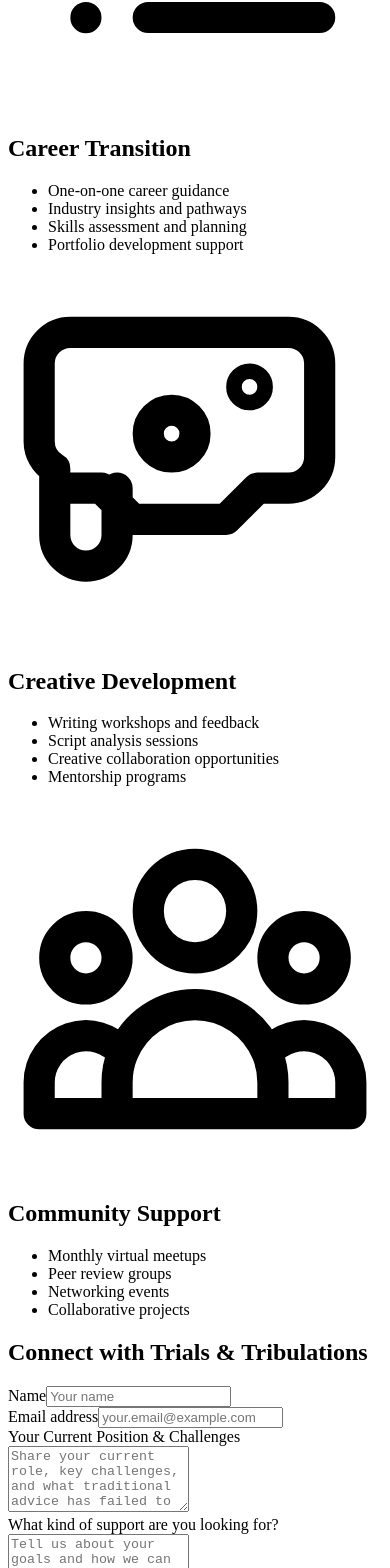
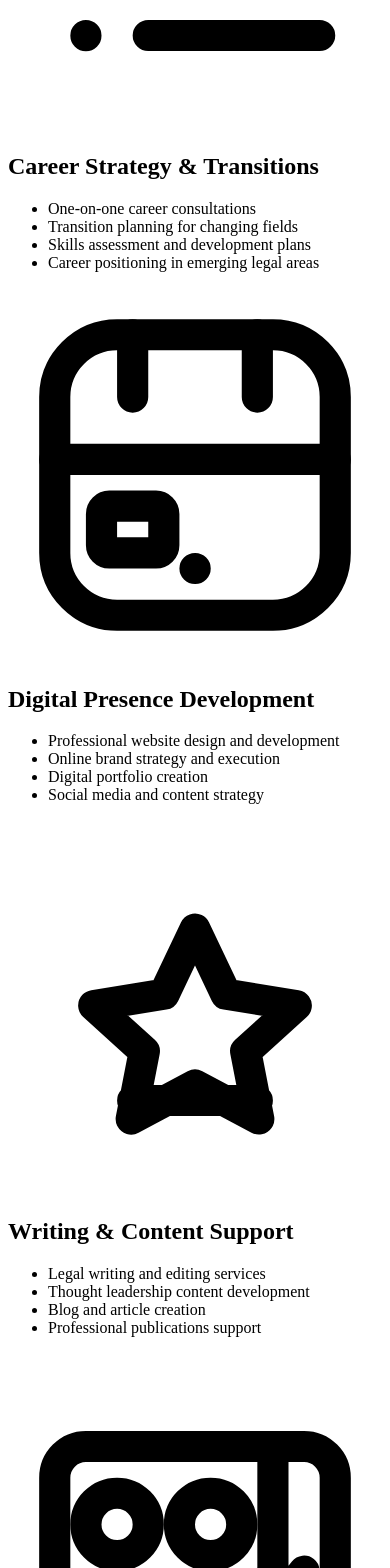
Before and after one commit to matthewanthony777/trials-tribulations-law, a Next.js app: page /collaborate in a window 390 px wide. Shown: the part 400-1968 px from the top of the page. Built offline with nearby package versions, Linux system fonts and the light colour scheme.

Commit message:
collab page update

```diff
--- a/app/collaborate/page.tsx
+++ b/app/collaborate/page.tsx
@@ -4,78 +4,104 @@ import CollaborateForm from '@/components/collaborate-form'
 export default function CollaboratePage() {
   return (
     <section className="min-h-screen bg-black text-white pb-24 pt-40">
-      <div className="container max-w-5xl mx-auto px-4">
+      <div className="container max-w-6xl mx-auto px-4">
         <div className="text-center mb-16">
-          <h1 className="text-5xl font-serif font-bold mb-6">Join Our Legal Community</h1>
+          <h1 className="text-5xl font-serif font-bold mb-6">Work With Us</h1>
           <p className="text-xl text-gray-300 max-w-3xl mx-auto">
-            Whether you're dreaming of a career in law, looking to develop your expertise, or seeking to connect with
-            fellow legal professionals - you've found your home.
+            We help legal professionals thrive in the age of AI and technological disruption through strategic career guidance,
+            digital presence development, and creative content support.
           </p>
         </div>
 
-        <div className="grid grid-cols-1 md:grid-cols-3 gap-6 mb-16">
-          {/* Career Transition */}
-          <div className="bg-zinc-900/50 border border-white/10 rounded-lg p-8">
+        <div className="grid grid-cols-1 md:grid-cols-2 lg:grid-cols-4 gap-6 mb-16">
+          {/* Career Strategy & Transitions */}
+          <div className="bg-zinc-900/50 border border-white/10 rounded-lg p-8 hover:border-indigo-500/30 hover:bg-zinc-900/80 transition-all duration-300">
             <div className="mb-4">
               <div className="w-10 h-10 bg-indigo-900/50 rounded-md flex items-center justify-center mb-4">
                 <svg className="w-6 h-6 text-indigo-400" viewBox="0 0 24 24" fill="none" xmlns="http://www.w3.org/2000/svg">
                   <path d="M9 6H20M9 12H20M9 18H20M5 6V6.01M5 12V12.01M5 18V18.01" stroke="currentColor" strokeWidth="2" strokeLinecap="round" strokeLinejoin="round"/>
                 </svg>
               </div>
-              <h2 className="text-2xl font-bold mb-2">Career Transition</h2>
+              <h2 className="text-2xl font-bold mb-2">Career Strategy & Transitions</h2>
             </div>
 
             <ul className="space-y-3 text-gray-300">
-              <li>One-on-one career guidance</li>
-              <li>Industry insights and pathways</li>
-              <li>Skills assessment and planning</li>
-              <li>Portfolio development support</li>
+              <li>One-on-one career consultations</li>
+              <li>Transition planning for changing fields</li>
+              <li>Skills assessment and development plans</li>
+              <li>Career positioning in emerging legal areas</li>
             </ul>
           </div>
 
-          {/* Creative Development */}
-          <div className="bg-zinc-900/50 border border-white/10 rounded-lg p-8">
+          {/* Digital Presence Development */}
+          <div className="bg-zinc-900/50 border border-white/10 rounded-lg p-8 hover:border-blue-500/30 hover:bg-zinc-900/80 transition-all duration-300">
             <div className="mb-4">
-              <div className="w-10 h-10 bg-indigo-900/50 rounded-md flex items-center justify-center mb-4">
-                <svg className="w-6 h-6 text-indigo-400" viewBox="0 0 24 24" fill="none" xmlns="http://www.w3.org/2000/svg">
-                  <path d="M15.5 8a.5.5 0 100-1 .5.5 0 000 1zM12 10.5a1.5 1.5 0 11-3 0 1.5 1.5 0 013 0z" stroke="currentColor" strokeWidth="2"/>
-                  <path d="M3 14h3l2 2h6l2-2h2a2 2 0 002-2V6a2 2 0 00-2-2H4a2 2 0 00-2 2v5a2 2 0 001 1.73V17a2 2 0 104 0v-3" stroke="currentColor" strokeWidth="2" strokeLinecap="round" strokeLinejoin="round"/>
+              <div className="w-10 h-10 bg-blue-900/50 rounded-md flex items-center justify-center mb-4">
+                <svg className="w-6 h-6 text-blue-400" viewBox="0 0 24 24" fill="none" xmlns="http://www.w3.org/2000/svg">
+                  <path d="M12 18H12.01M7 21H17C19.2091 21 21 19.2091 21 17V7C21 4.79086 19.2091 3 17 3H7C4.79086 3 3 4.79086 3 7V17C3 19.2091 4.79086 21 7 21Z" stroke="currentColor" strokeWidth="2" strokeLinecap="round" strokeLinejoin="round"/>
+                  <path d="M8 3V7M16 3V7" stroke="currentColor" strokeWidth="2" strokeLinecap="round"/>
+                  <path d="M3 11H21" stroke="currentColor" strokeWidth="2" strokeLinecap="round"/>
+                  <rect x="6" y="14" width="4" height="3" rx="0.5" stroke="currentColor" strokeWidth="2" strokeLinecap="round" />
                 </svg>
               </div>
-              <h2 className="text-2xl font-bold mb-2">Creative Development</h2>
+              <h2 className="text-2xl font-bold mb-2">Digital Presence Development</h2>
             </div>
 
             <ul className="space-y-3 text-gray-300">
-              <li>Writing workshops and feedback</li>
-              <li>Script analysis sessions</li>
-              <li>Creative collaboration opportunities</li>
-              <li>Mentorship programs</li>
+              <li>Professional website design and development</li>
+              <li>Online brand strategy and execution</li>
+              <li>Digital portfolio creation</li>
+              <li>Social media and content strategy</li>
             </ul>
           </div>
 
-          {/* Community Support */}
-          <div className="bg-zinc-900/50 border border-white/10 rounded-lg p-8">
+          {/* Writing & Content Support */}
+          <div className="bg-zinc-900/50 border border-white/10 rounded-lg p-8 hover:border-purple-500/30 hover:bg-zinc-900/80 transition-all duration-300">
             <div className="mb-4">
-              <div className="w-10 h-10 bg-indigo-900/50 rounded-md flex items-center justify-center mb-4">
-                <svg className="w-6 h-6 text-indigo-400" viewBox="0 0 24 24" fill="none" xmlns="http://www.w3.org/2000/svg">
-                  <path d="M17 20h5v-2a3 3 0 00-5.356-1.857M17 20H7m10 0v-2c0-.656-.126-1.283-.356-1.857M7 20H2v-2a3 3 0 015.356-1.857M7 20v-2c0-.656.126-1.283.356-1.857m0 0a5.002 5.002 0 019.288 0M15 7a3 3 0 11-6 0 3 3 0 016 0zm6 3a2 2 0 11-4 0 2 2 0 014 0zM7 10a2 2 0 11-4 0 2 2 0 014 0z" stroke="currentColor" strokeWidth="2" strokeLinecap="round" strokeLinejoin="round"/>
+              <div className="w-10 h-10 bg-purple-900/50 rounded-md flex items-center justify-center mb-4">
+                <svg className="w-6 h-6 text-purple-400" viewBox="0 0 24 24" fill="none" xmlns="http://www.w3.org/2000/svg">
+                  <path d="M8 18H16M10.0156 11.1797L12 7L13.9844 11.1797L18.5 11.9063L15.25 14.8438L16.0938 19.1875L12 17L7.90625 19.1875L8.75 14.8438L5.5 11.9063L10.0156 11.1797Z" stroke="currentColor" strokeWidth="2" strokeLinecap="round" strokeLinejoin="round"/>
                 </svg>
               </div>
-              <h2 className="text-2xl font-bold mb-2">Community Support</h2>
+              <h2 className="text-2xl font-bold mb-2">Writing & Content Support</h2>
             </div>
 
             <ul className="space-y-3 text-gray-300">
-              <li>Monthly virtual meetups</li>
-              <li>Peer review groups</li>
-              <li>Networking events</li>
-              <li>Collaborative projects</li>
+              <li>Legal writing and editing services</li>
+              <li>Thought leadership content development</li>
+              <li>Blog and article creation</li>
+              <li>Professional publications support</li>
+            </ul>
+          </div>
+
+          {/* Community & Connections */}
+          <div className="bg-zinc-900/50 border border-white/10 rounded-lg p-8 hover:border-emerald-500/30 hover:bg-zinc-900/80 transition-all duration-300">
+            <div className="mb-4">
+              <div className="w-10 h-10 bg-emerald-900/50 rounded-md flex items-center justify-center mb-4">
+                <svg className="w-6 h-6 text-emerald-400" viewBox="0 0 24 24" fill="none" xmlns="http://www.w3.org/2000/svg">
+                  <path d="M17 20H5C3.89543 20 3 19.1046 3 18V8C3 6.89543 3.89543 6 5 6H19C20.1046 6 21 6.89543 21 8V14" stroke="currentColor" strokeWidth="2" strokeLinecap="round" strokeLinejoin="round"/>
+                  <path d="M19 14L17 16.5M17 14L19 16.5" stroke="currentColor" strokeWidth="2" strokeLinecap="round" strokeLinejoin="round"/>
+                  <path d="M9 11C9 12.1046 8.10457 13 7 13C5.89543 13 5 12.1046 5 11C5 9.89543 5.89543 9 7 9C8.10457 9 9 9.89543 9 11Z" stroke="currentColor" strokeWidth="2"/>
+                  <path d="M15 11C15 12.1046 14.1046 13 13 13C11.8954 13 11 12.1046 11 11C11 9.89543 11.8954 9 13 9C14.1046 9 15 9.89543 15 11Z" stroke="currentColor" strokeWidth="2"/>
+                  <path d="M17 6L17 20" stroke="currentColor" strokeWidth="2" strokeLinecap="round" strokeLinejoin="round"/>
+                </svg>
+              </div>
+              <h2 className="text-2xl font-bold mb-2">Community & Connections</h2>
+            </div>
+
+            <ul className="space-y-3 text-gray-300">
+              <li>Monthly virtual events and discussions</li>
+              <li>Peer feedback and collaboration</li>
+              <li>Networking with forward-thinking professionals</li>
+              <li>Collaborative projects and opportunities</li>
             </ul>
           </div>
         </div>
 
         <div id="contact-form" className="mb-16">
-          <h2 className="text-3xl font-serif font-bold mb-8 text-center">Connect with Trials & Tribulations</h2>
+          <h2 className="text-3xl font-serif font-bold mb-8 text-center">Initiate Strategic Consultation</h2>
           <CollaborateForm />
+          <p className="text-sm text-gray-500 text-center mt-4">Due to our selective consultation process, response times may vary as we evaluate strategic alignment.</p>
         </div>
       </div>
     </section>
```
